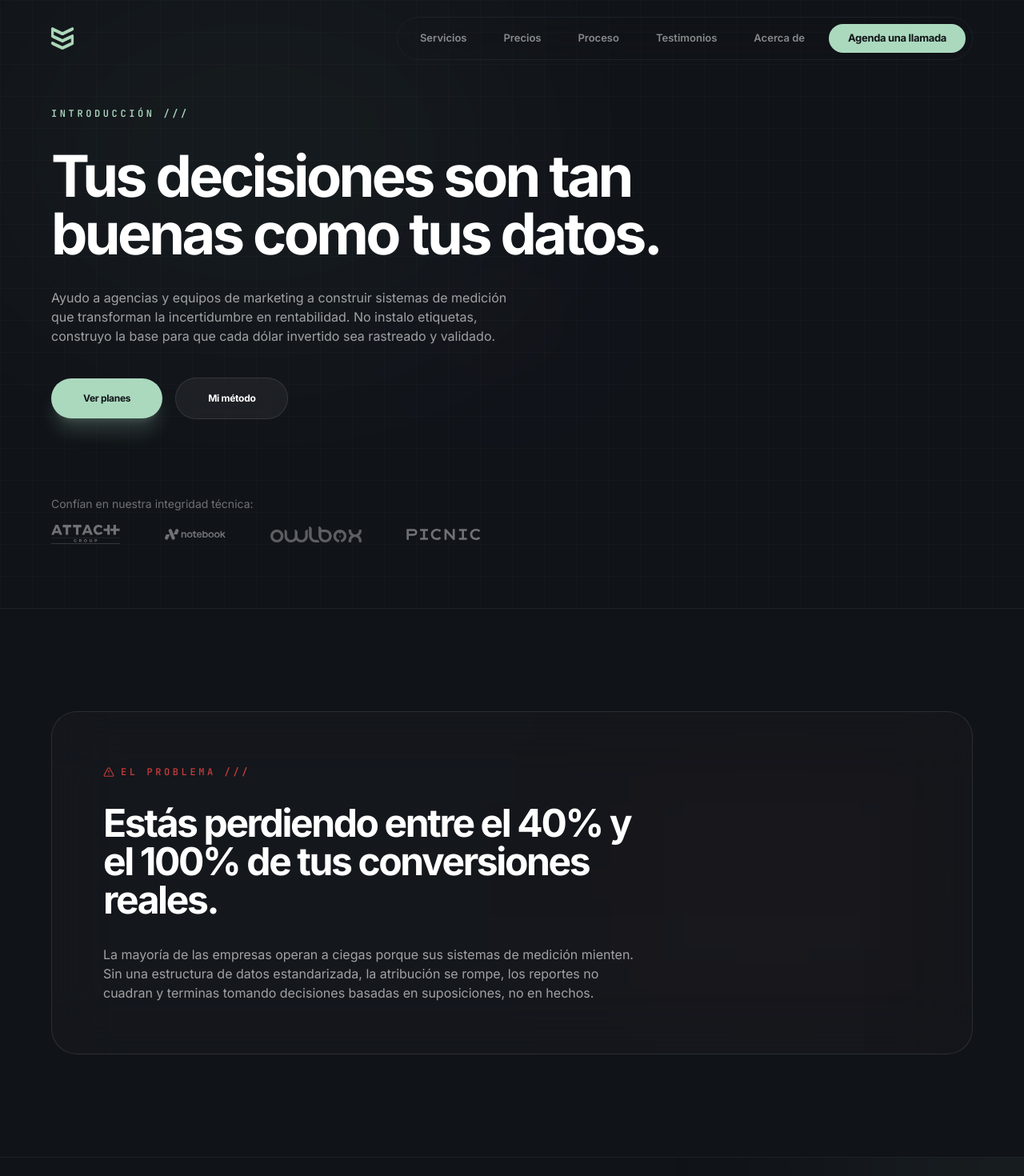
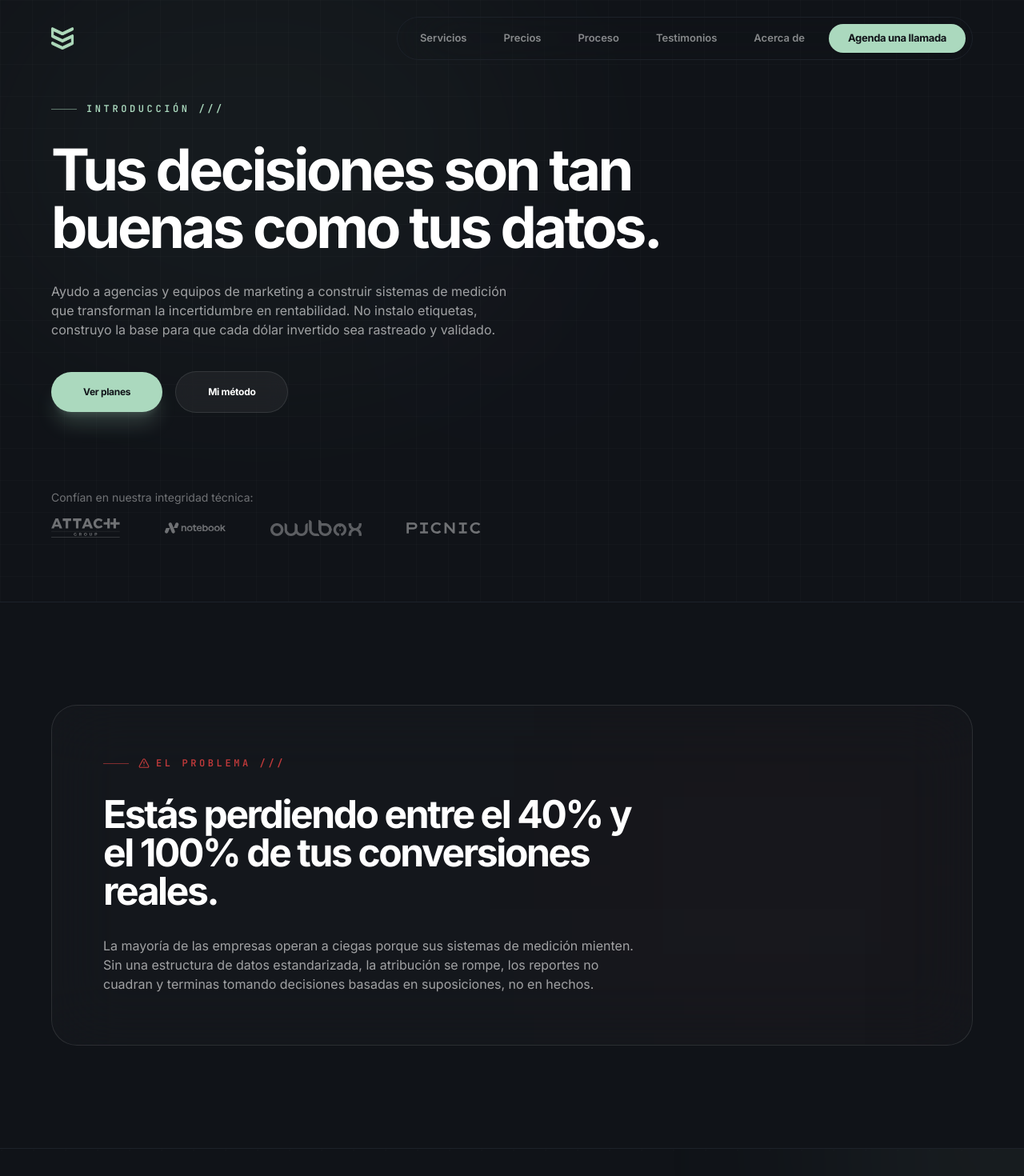
Before and after one commit to spelucin/spelucin.com, a Next.js app: page / in a window 1280 px wide. Shown: the top 1470 px of the page at 80% size. Built offline with nearby package versions, Linux system fonts and the light colour scheme.

Commit message:
style: standardize section headers with consistent decorative line and spacing across landing components

```diff
--- a/src/components/landing/BioSection.tsx
+++ b/src/components/landing/BioSection.tsx
@@ -18,9 +18,12 @@ export default function BioSection() {
             className="flex flex-col gap-8 order-2 lg:order-1"
           >
             <div>
-              <span className="inline-block text-[10px] sm:text-xs font-mono text-primary tracking-[0.3em] uppercase font-bold mb-6">
-                nosotros ///
-              </span>
+              <div className="flex items-center gap-3 mb-6">
+                <div className="w-8 h-[1px] bg-primary/50" />
+                <span className="text-[10px] sm:text-xs font-mono text-primary tracking-[0.3em] uppercase font-bold">
+                  nosotros ///
+                </span>
+              </div>
               <h2 className="font-inter font-bold text-3xl sm:text-4xl md:text-5xl text-white tracking-tighter leading-[1.05]">
                 Estrategia para el marketing de alto rendimiento.
               </h2>
--- a/src/components/landing/ContactSection.tsx
+++ b/src/components/landing/ContactSection.tsx
@@ -21,9 +21,12 @@ export default function ContactSection({ onOpenCalModal }: ContactSectionProps)
           transition={{ duration: 0.7 }}
           className="max-w-3xl"
         >
-          <span className="inline-block text-[10px] sm:text-xs font-mono text-primary tracking-[0.3em] uppercase font-bold mb-6">
-            contacto ///
-          </span>
+          <div className="flex items-center gap-3 mb-6 justify-center">
+            <div className="w-8 h-[1px] bg-primary/50" />
+            <span className="text-[10px] sm:text-xs font-mono text-primary tracking-[0.3em] uppercase font-bold">
+              contacto ///
+            </span>
+          </div>
           <h2 className="font-inter font-bold text-4xl sm:text-5xl md:text-6xl text-white tracking-tighter leading-[1.05] mb-8">
             Mejoramos tu medición hoy mismo.
           </h2>
--- a/src/components/landing/FAQSection.tsx
+++ b/src/components/landing/FAQSection.tsx
@@ -35,9 +35,12 @@ export default function FAQSection() {
             transition={{ duration: 0.7 }}
             className="text-left pt-2"
           >
-            <span className="inline-block text-[10px] sm:text-xs font-mono text-primary tracking-[0.3em] uppercase font-bold mb-6">
-              PREGUNTAS FRECUENTES ///
-            </span>
+            <div className="flex items-center gap-3 mb-6">
+              <div className="w-8 h-[1px] bg-primary/50" />
+              <span className="text-[10px] sm:text-xs font-mono text-primary tracking-[0.3em] uppercase font-bold">
+                PREGUNTAS FRECUENTES ///
+              </span>
+            </div>
             <h2 className="font-inter font-bold text-3xl sm:text-4xl md:text-5xl text-white tracking-tighter leading-[1.05]">
               Resolviendo tus dudas.
             </h2>
--- a/src/components/landing/HeroSection.tsx
+++ b/src/components/landing/HeroSection.tsx
@@ -34,16 +34,12 @@ export default function HeroSection({ onOpenCalModal }: HeroSectionProps) {
       <div className="relative z-10 w-full max-w-6xl mx-auto">
         <div className="max-w-3xl text-left">
           {/* Insignia */}
-          <motion.div
-            initial={{ opacity: 0, x: -10 }}
-            animate={{ opacity: 1, x: 0 }}
-            transition={{ duration: 0.6 }}
-            className="mb-8"
-          >
+          <div className="flex items-center gap-3 mb-8">
+            <div className="w-8 h-[1px] bg-primary/50" />
             <span className="text-[10px] sm:text-xs font-mono text-primary tracking-[0.3em] uppercase font-bold">
               introducción ///
             </span>
-          </motion.div>
+          </div>
 
           {/* Encabezado */}
           <motion.h1
--- a/src/components/landing/PricingCards.tsx
+++ b/src/components/landing/PricingCards.tsx
@@ -55,7 +55,12 @@ export default function PricingCards({ onOpenCalModal }: PricingCardsProps) {
     <section id="precios" className="py-24 px-6 sm:px-12 border-t border-white/5 bg-background">
       <div className="max-w-6xl mx-auto">
         <div className="text-left mb-16 max-w-2xl">
-          <span className="text-[10px] font-mono text-primary tracking-[0.3em] uppercase font-bold mb-6 block">precios ///</span>
+          <div className="flex items-center gap-3 mb-6">
+            <div className="w-8 h-[1px] bg-primary/50" />
+            <span className="text-[10px] sm:text-xs font-mono text-primary tracking-[0.3em] uppercase font-bold">
+              precios ///
+            </span>
+          </div>
           <h2 className="font-inter font-bold text-3xl sm:text-4xl md:text-5xl text-white tracking-tighter mb-8">Planes para escalar.</h2>
           <p className="text-white/40 text-sm sm:text-base md:text-lg leading-relaxed font-inter">
             Inversión transparente para resultados medibles. Planes diseñados para acompañar el crecimiento de tu negocio o agencia con rigor técnico y escala operativa.
--- a/src/components/landing/ProblemSection.tsx
+++ b/src/components/landing/ProblemSection.tsx
@@ -22,10 +22,13 @@ export default function ProblemSection({ onOpenCalModal }: ProblemSectionProps)
           <div className="absolute top-0 right-0 w-[500px] h-full bg-red-500/5 blur-[120px] pointer-events-none opacity-40" />
 
           <div className="relative z-10 max-w-2xl">
-            <span className="inline-flex items-center gap-2 text-[10px] sm:text-xs font-mono tracking-[0.3em] uppercase text-red-500/80 mb-8 font-bold">
-              <AlertTriangle className="w-3.5 h-3.5" />
-              el problema ///
-            </span>
+            <div className="flex items-center gap-3 mb-8">
+              <div className="w-8 h-[1px] bg-red-500/50" />
+              <span className="inline-flex items-center gap-2 text-[10px] sm:text-xs font-mono tracking-[0.3em] uppercase text-red-500/80 font-bold">
+                <AlertTriangle className="w-3.5 h-3.5" />
+                el problema ///
+              </span>
+            </div>
             <h2 className="font-inter font-bold text-3xl sm:text-4xl md:text-5xl text-white leading-[1.05] mb-8 tracking-tighter">
               Estás perdiendo entre el 40% y el 100% de tus conversiones reales.
             </h2>
--- a/src/components/landing/ProcessSection.tsx
+++ b/src/components/landing/ProcessSection.tsx
@@ -39,9 +39,12 @@ export default function ProcessSection() {
            viewport={{ once: true }}
            transition={{ duration: 0.7 }}
         >
-          <span className="inline-block text-[10px] sm:text-xs font-mono text-primary tracking-[0.3em] uppercase font-bold mb-6">
-            PROCESO ///
-          </span>
+          <div className="flex items-center gap-3 mb-6">
+            <div className="w-8 h-[1px] bg-primary/50" />
+            <span className="text-[10px] sm:text-xs font-mono text-primary tracking-[0.3em] uppercase font-bold">
+              PROCESO ///
+            </span>
+          </div>
           <h2 className="font-inter font-bold text-3xl sm:text-4xl md:text-5xl text-white tracking-tighter leading-[1.05] mb-6 max-w-3xl">
             Un proceso diseñado para que los datos trabajen para ti.
           </h2>
--- a/src/components/landing/Testimonials.tsx
+++ b/src/components/landing/Testimonials.tsx
@@ -26,9 +26,12 @@ export default function Testimonials() {
           transition={{ duration: 0.7 }}
           className="text-left mb-20 max-w-2xl"
         >
-          <span className="inline-block text-[10px] sm:text-xs font-mono text-primary tracking-[0.3em] uppercase font-bold mb-6">
-            feedback ///
-          </span>
+          <div className="flex items-center gap-3 mb-6">
+            <div className="w-8 h-[1px] bg-primary/50" />
+            <span className="text-[10px] sm:text-xs font-mono text-primary tracking-[0.3em] uppercase font-bold">
+              feedback ///
+            </span>
+          </div>
           <h2 className="font-inter font-bold text-3xl sm:text-4xl md:text-5xl text-white tracking-tighter leading-[1.05]">
             Resultados que hablan por sí mismos.
           </h2>
```
